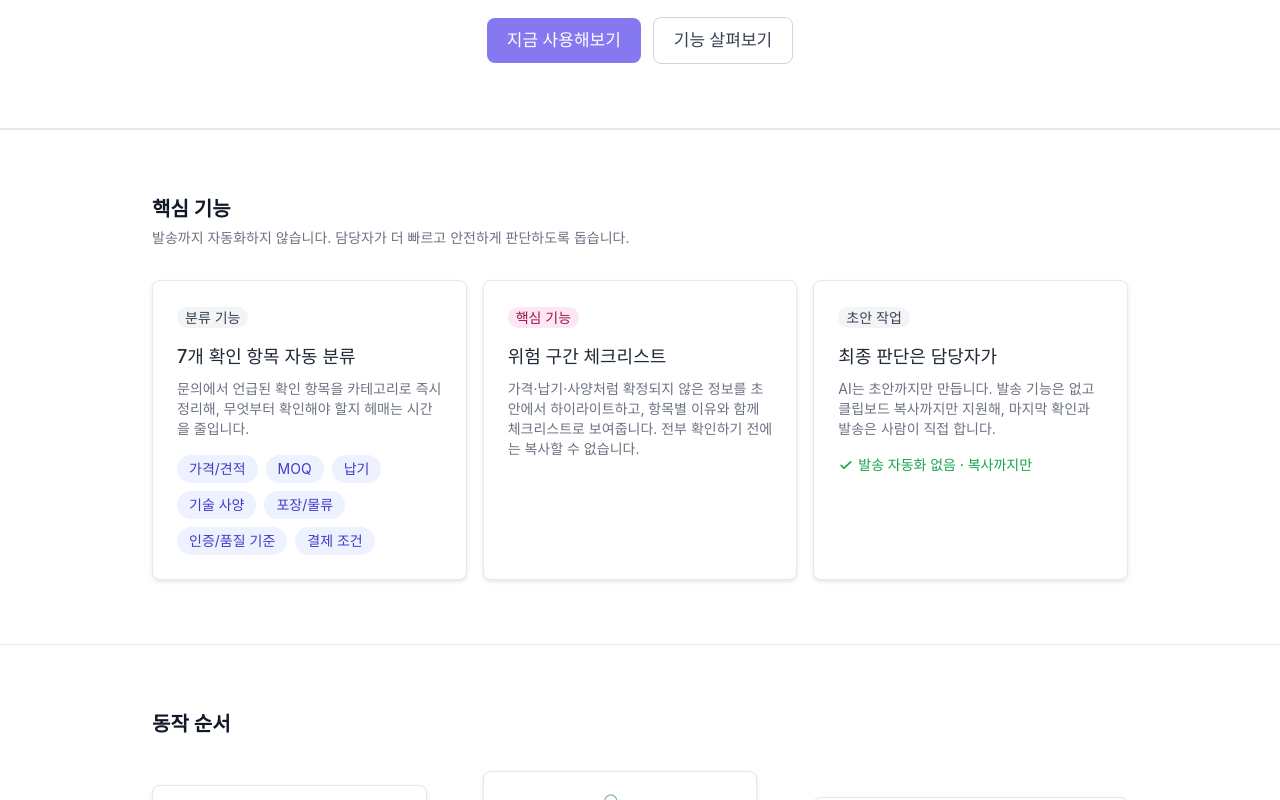
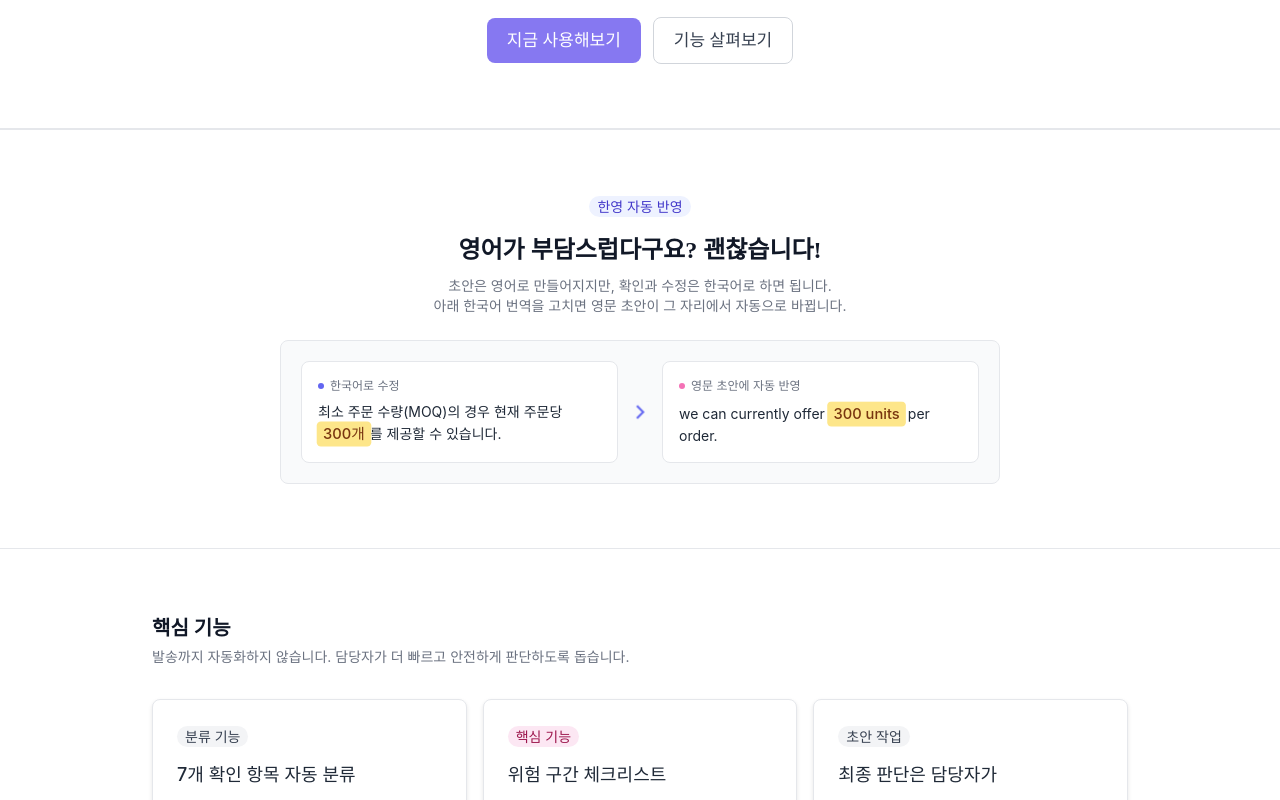
Before and after one commit to steaming-k/Tradvance, a Next.js app: page / in a window 1280 px wide. Shown: the part 1300-2100 px from the top of the page. Built offline with nearby package versions, Linux system fonts and the light colour scheme; a web font is replaced by a local one.

Commit message:
Add files via upload

```diff
--- a/app/page.tsx
+++ b/app/page.tsx
@@ -10,6 +10,7 @@ import { HeroBackgroundSlideshow } from "@/components/HeroBackgroundSlideshow";
 import { CheckIcon } from "@/components/icons";
 import { StatCard } from "@/components/StatCard";
 import { AnimatedElement } from "@/components/AnimatedElement";
+import { KoreanEditDemo } from "@/components/KoreanEditDemo";
 
 const CATEGORY_LABELS = [
   "가격/견적",
@@ -187,6 +188,26 @@ export default function LandingPage() {
         </div>
       </section>
 
+      <section className="bg-white border-t border-gray-200">
+        <div className="mx-auto max-w-3xl px-6 py-16">
+          <AnimatedElement>
+            <div className="text-center">
+              <span className="rounded-full px-2 py-0.5 text-sm bg-indigo-50 text-indigo-700">
+                한영 자동 반영
+              </span>
+              <h2 className="mt-3 text-xl font-semibold text-gray-900 sm:text-2xl" style={{ fontFamily: 'Presentation', lineHeight: '1.5' }}>
+                영어가 부담스럽다구요? 괜찮습니다!
+              </h2>
+              <p className="mt-2 text-sm text-gray-500">
+                초안은 영어로 만들어지지만, 확인과 수정은 한국어로 하면 됩니다.<br className="hidden sm:block" />
+                아래 한국어 번역을 고치면 영문 초안이 그 자리에서 자동으로 바뀝니다.
+              </p>
+            </div>
+            <KoreanEditDemo />
+          </AnimatedElement>
+        </div>
+      </section>
+
       <section id="features" className="bg-white border-t border-gray-200 scroll-mt-5">
         <div className="mx-auto max-w-5xl px-6 py-16">
           <h2 className="text-xl font-semibold text-gray-900" style={{ fontFamily: 'Presentation', lineHeight: '1.5' }}>핵심 기능</h2>
--- /dev/null
+++ b/components/KoreanEditDemo.tsx
@@ -0,0 +1,98 @@
+'use client';
+
+import { useEffect, useState } from 'react';
+
+const SCENARIOS = [
+  { ko: '500개', en: '500 units' },
+  { ko: '300개', en: '300 units' },
+];
+
+const CYCLE_MS = 3200;
+const EDIT_DELAY_MS = 900;
+const SETTLE_MS = 500;
+
+export function KoreanEditDemo() {
+  const [index, setIndex] = useState(0);
+  const [phase, setPhase] = useState<'idle' | 'editing' | 'applying'>('idle');
+
+  useEffect(() => {
+    const editTimer = setTimeout(() => setPhase('editing'), CYCLE_MS - EDIT_DELAY_MS - SETTLE_MS);
+    const applyTimer = setTimeout(() => setPhase('applying'), CYCLE_MS - SETTLE_MS);
+    const nextTimer = setTimeout(() => {
+      setIndex((prev) => (prev + 1) % SCENARIOS.length);
+      setPhase('idle');
+    }, CYCLE_MS);
+
+    return () => {
+      clearTimeout(editTimer);
+      clearTimeout(applyTimer);
+      clearTimeout(nextTimer);
+    };
+  }, [index]);
+
+  const current = SCENARIOS[index];
+  const highlightKo = phase === 'editing' || phase === 'applying';
+  const highlightEn = phase === 'applying';
+
+  return (
+    <div className="mt-6 rounded-lg border border-gray-200 bg-gray-50 p-5">
+      <div className="flex flex-col md:flex-row items-stretch gap-3">
+        <div className="flex-1 rounded-lg border border-gray-200 bg-white p-4">
+          <p className="text-xs text-gray-500 mb-2 flex items-center gap-1.5">
+            <span className="inline-flex h-1.5 w-1.5 rounded-full bg-indigo-500" />
+            한국어로 수정
+          </p>
+          <p className="text-sm text-gray-800">
+            최소 주문 수량(MOQ)의 경우 현재 주문당{' '}
+            <span
+              className={`inline-block rounded px-1.5 py-0.5 font-medium transition-all duration-300 ${
+                highlightKo
+                  ? 'bg-amber-200 text-amber-900 scale-105'
+                  : 'bg-indigo-100 text-indigo-700'
+              }`}
+            >
+              {current.ko}
+            </span>
+            를 제공할 수 있습니다.
+          </p>
+        </div>
+
+        <div className="flex items-center justify-center md:flex-col">
+          <svg
+            width="20"
+            height="20"
+            viewBox="0 0 24 24"
+            fill="none"
+            stroke="currentColor"
+            strokeWidth="2"
+            className={`text-gray-400 flex-shrink-0 rotate-90 md:rotate-0 transition-all duration-300 ${
+              phase === 'applying' ? 'text-indigo-500 scale-125' : ''
+            }`}
+          >
+            <polyline points="9 18 15 12 9 6" />
+          </svg>
+        </div>
+
+        <div className="flex-1 rounded-lg border border-gray-200 bg-white p-4">
+          <p className="text-xs text-gray-500 mb-2 flex items-center gap-1.5">
+            <span className="inline-flex h-1.5 w-1.5 rounded-full bg-pink-400" />
+            영문 초안에 자동 반영
+          </p>
+          <p className="text-sm text-gray-800">
+            we can currently offer{' '}
+            <span
+              className={`inline-block rounded px-1.5 py-0.5 font-medium transition-all duration-300 ${
+                highlightEn
+                  ? 'bg-amber-200 text-amber-900 scale-105'
+                  : 'bg-pink-100 text-pink-900'
+              }`}
+            >
+              {current.en}
+            </span>{' '}
+            per order.
+          </p>
+        </div>
+      </div>
+    </div>
+  );
+}
```
